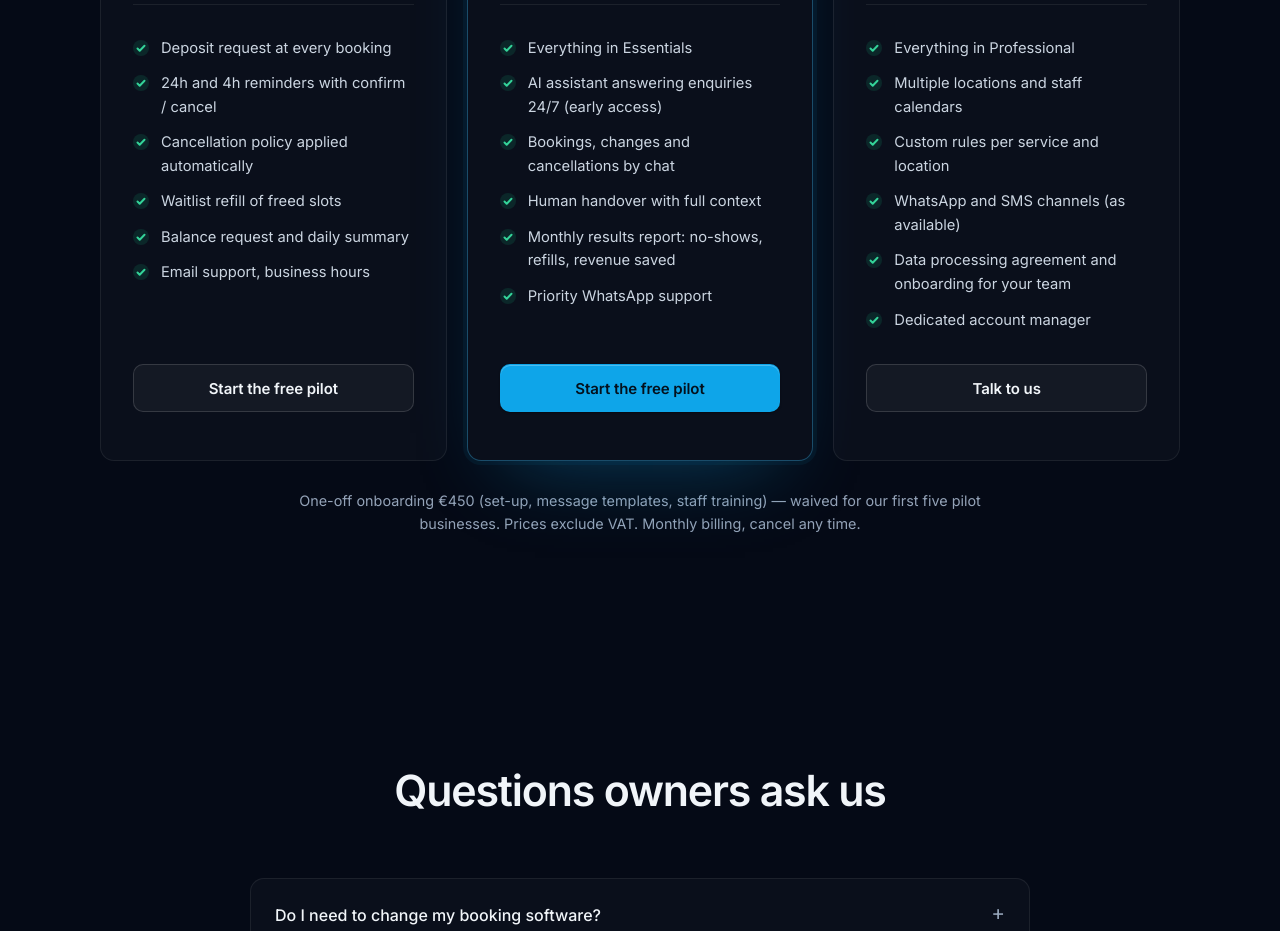
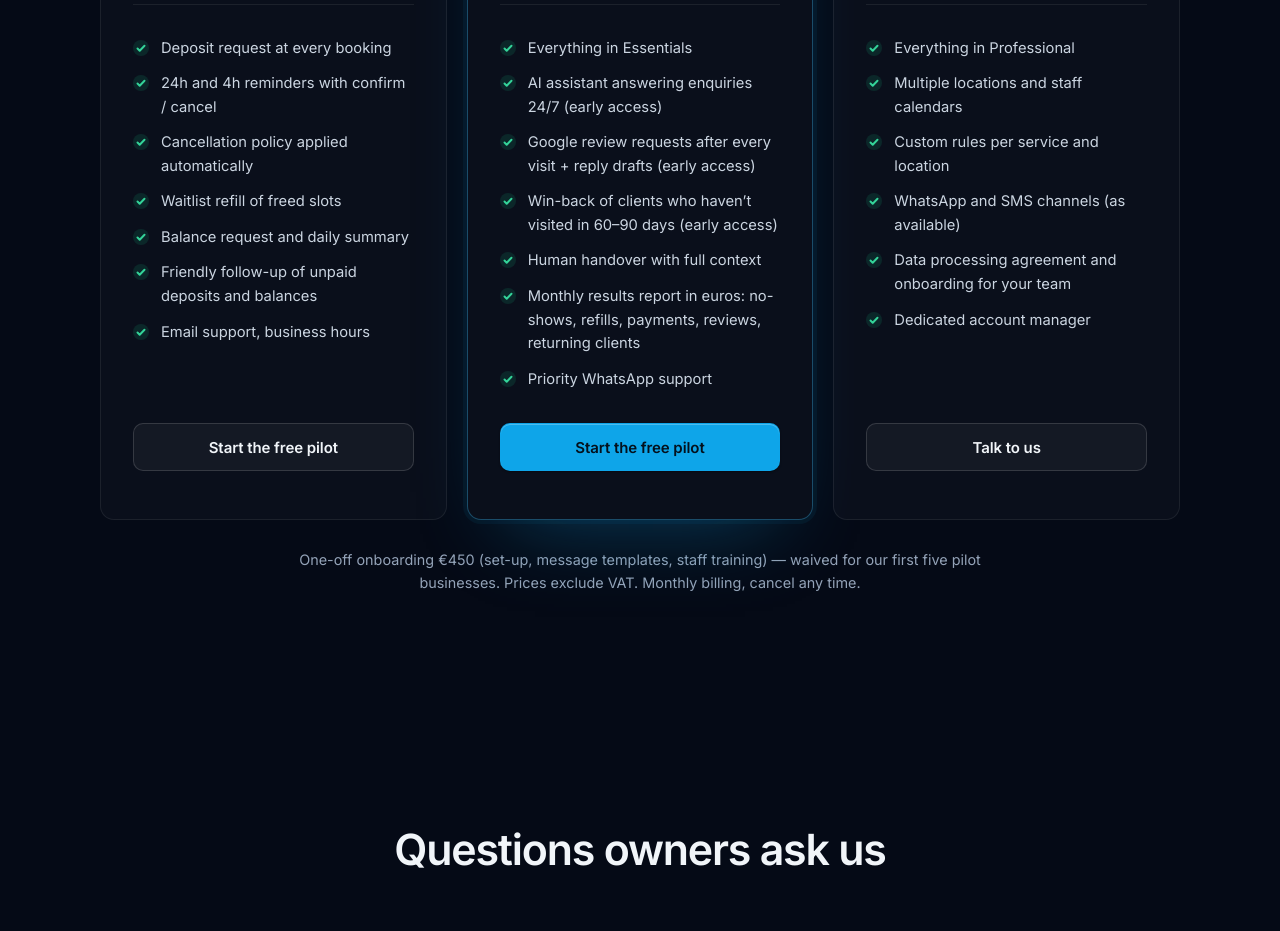
Before and after one commit to careerstrategystudio/flowserve-ai, a plain HTML site: page index.html in a window 1280 px wide. Shown: the part 3980-4911 px from the top of the page. Drawn offline with Linux system fonts and the light colour scheme.

Commit message:
Planes con modulos de reputacion, reactivacion y cobros

```diff
--- a/index.html
+++ b/index.html
@@ -149,6 +149,7 @@
         <span class="check" data-en="Cancellation policy applied automatically" data-es="Política de cancelación aplicada sola">Cancellation policy applied automatically</span>
         <span class="check" data-en="Waitlist refill of freed slots" data-es="Relleno de huecos con la lista de espera">Waitlist refill of freed slots</span>
         <span class="check" data-en="Balance request and daily summary" data-es="Cobro del resto y resumen diario">Balance request and daily summary</span>
+        <span class="check" data-en="Friendly follow-up of unpaid deposits and balances" data-es="Seguimiento amable de señales y saldos pendientes">Friendly follow-up of unpaid deposits and balances</span>
         <span class="check" data-en="Email support, business hours" data-es="Soporte por email en horario laboral">Email support, business hours</span>
       </div>
       <a href="/pilot/" class="btn-secondary" data-en="Start the free pilot" data-es="Empezar el piloto gratis">Start the free pilot</a>
@@ -162,9 +163,10 @@
       <div class="price-features">
         <span class="check" data-en="Everything in Essentials" data-es="Todo lo de Essentials">Everything in Essentials</span>
         <span class="check" data-en="AI assistant answering enquiries 24/7 (early access)" data-es="Asistente IA que responde consultas 24/7 (acceso anticipado)">AI assistant answering enquiries 24/7 (early access)</span>
-        <span class="check" data-en="Bookings, changes and cancellations by chat" data-es="Reservas, cambios y cancelaciones por chat">Bookings, changes and cancellations by chat</span>
+        <span class="check" data-en="Google review requests after every visit + reply drafts (early access)" data-es="Petición de reseña en Google tras cada visita + borradores de respuesta (acceso anticipado)">Google review requests after every visit + reply drafts (early access)</span>
+        <span class="check" data-en="Win-back of clients who haven’t visited in 60–90 days (early access)" data-es="Reactivación de clientes que llevan 60–90 días sin venir (acceso anticipado)">Win-back of clients who haven’t visited in 60–90 days (early access)</span>
         <span class="check" data-en="Human handover with full context" data-es="Paso a una persona con todo el contexto">Human handover with full context</span>
-        <span class="check" data-en="Monthly results report: no-shows, refills, revenue saved" data-es="Informe mensual: ausencias, huecos rellenados, ingresos salvados">Monthly results report: no-shows, refills, revenue saved</span>
+        <span class="check" data-en="Monthly results report in euros: no-shows, refills, payments, reviews, returning clients" data-es="Informe mensual en euros: ausencias, huecos, cobros, reseñas, clientes recuperados">Monthly results report in euros: no-shows, refills, payments, reviews, returning clients</span>
         <span class="check" data-en="Priority WhatsApp support" data-es="Soporte prioritario por WhatsApp">Priority WhatsApp support</span>
       </div>
       <a href="/pilot/" class="btn-primary" data-en="Start the free pilot" data-es="Empezar el piloto gratis">Start the free pilot</a>
```
Also changed, not shown: 1 other file.
